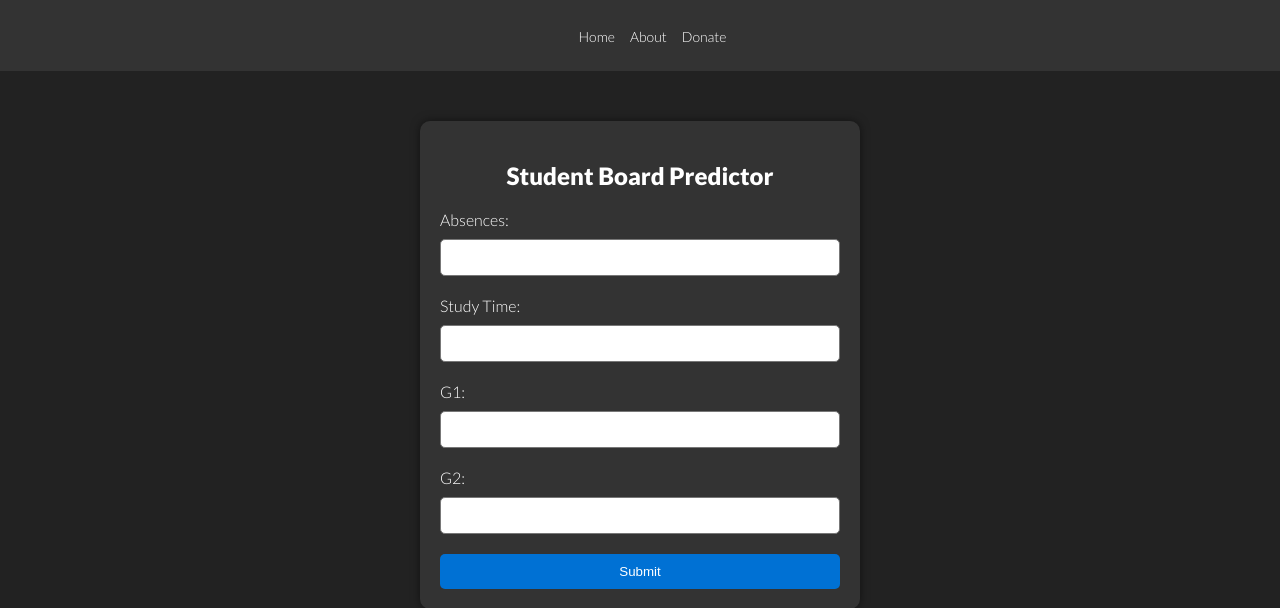
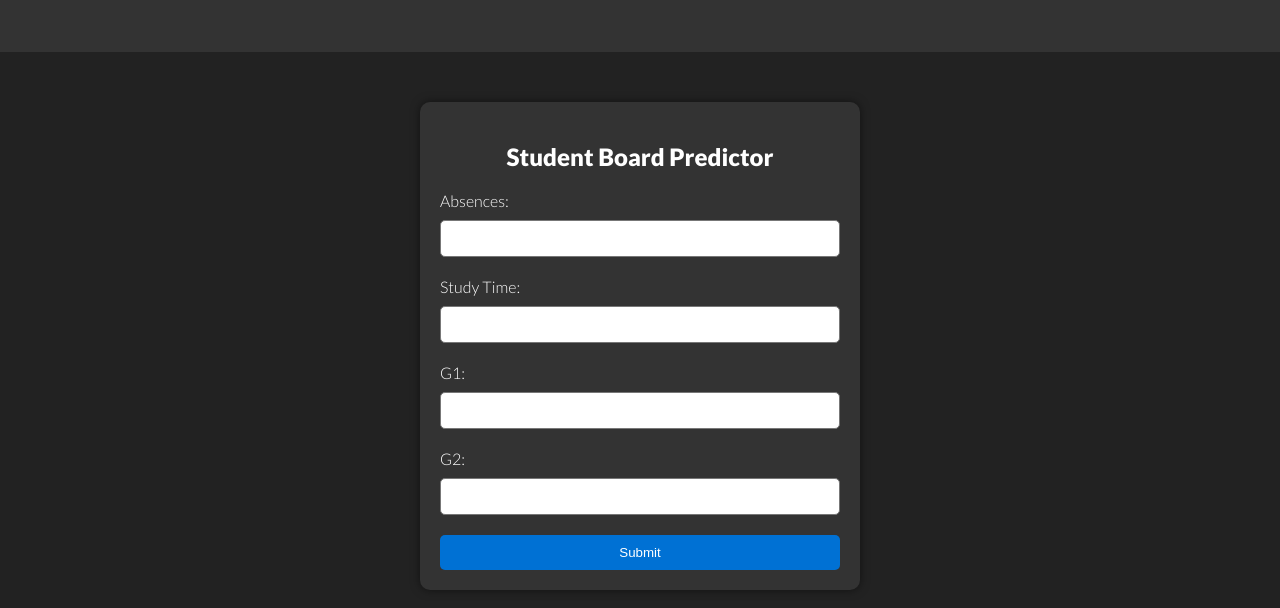
Before and after one commit to naman36382/Student-score-predictor, a Flask app: page / in a window 1280 px wide. Shown: the top 608 px of the page. Run offline with Flask 3, Linux system fonts and the light colour scheme; some web fonts are replaced.

Commit message:
Update index.html

```diff
--- a/templates/index.html
+++ b/templates/index.html
@@ -12,9 +12,11 @@
 <body>
     <div class="navbar">
         <ul class="nav-links">
-            <li><a href="#">Home</a></li>
-            <li><a href="#">About</a></li>
-            <li><a href="#">Donate</a></li>
+            <!--
+                navbar links
+            <li href="#">Home</li>
+            <li href="#">Contact</li>
+            -->
         </ul>
     </div>
 
```
